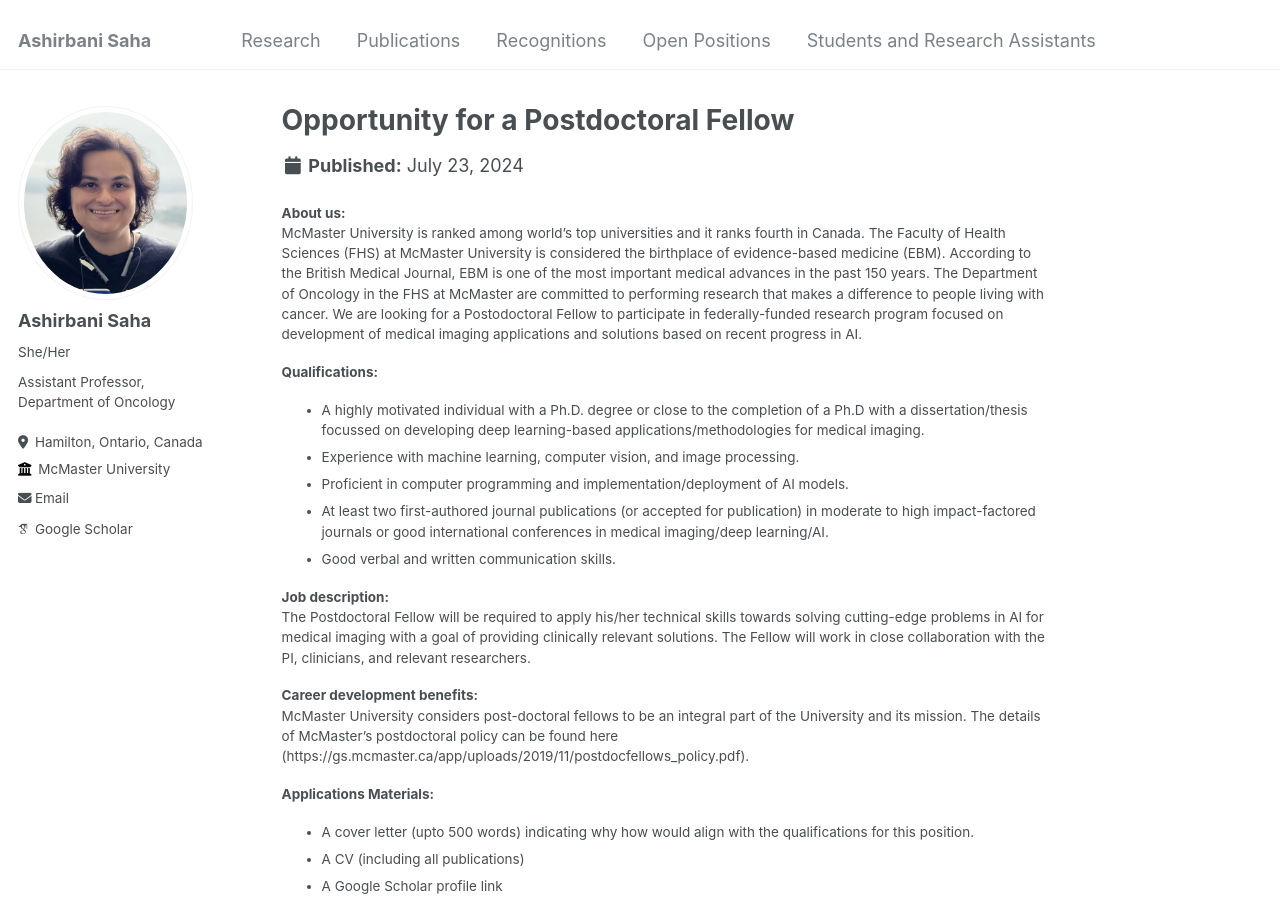
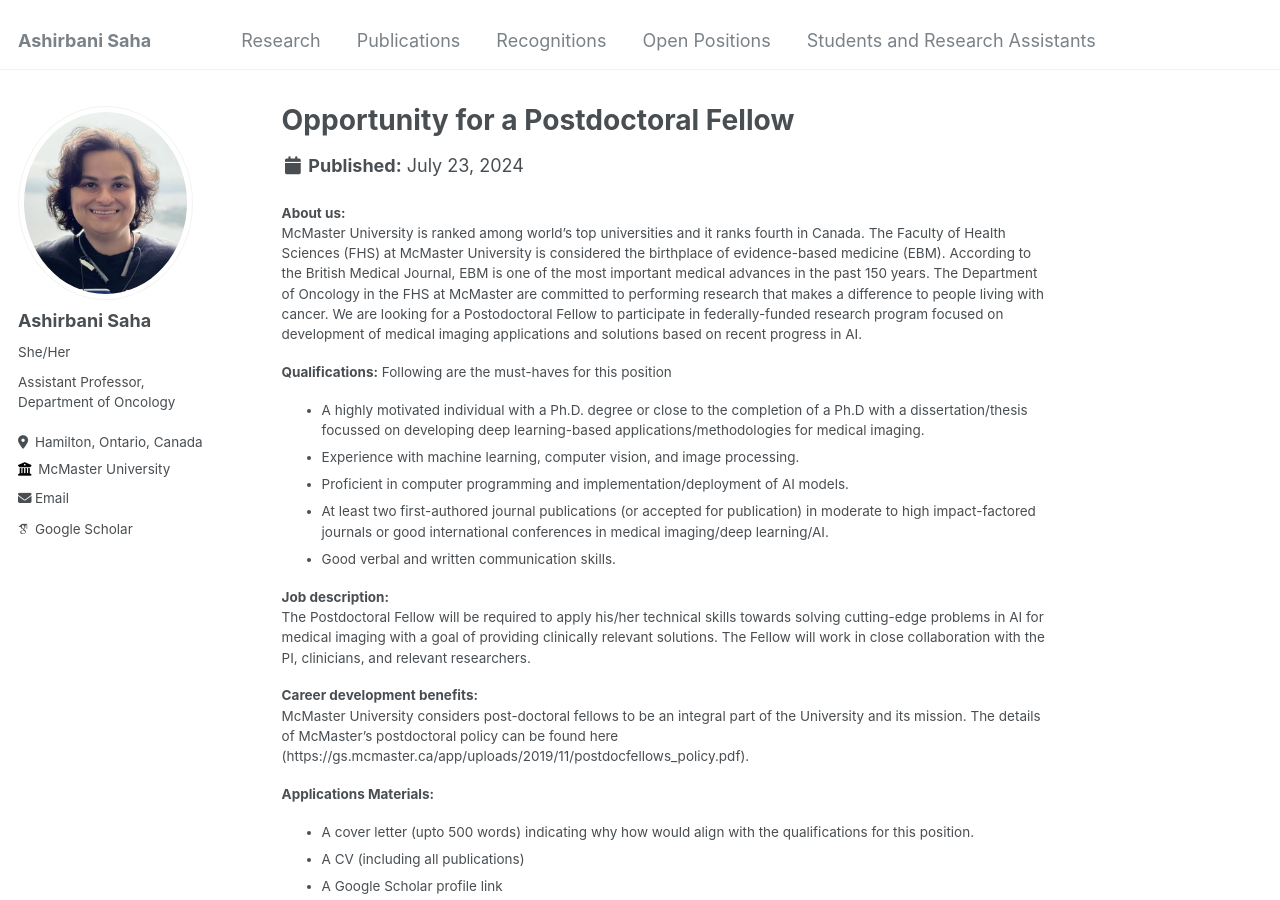
Before and after one commit to asrepo2019/ashirbanisaha, a Jekyll site: the page built from _openpositions/pos_pdoc_Jul-22-2024.md, in a window 1280 px wide and 900 px high. Built offline with Jekyll 4.4.1, drawn with Linux system fonts in a browser that asks for light colours; some web fonts are replaced.

Commit message:
Update pos_pdoc_Jul-22-2024.md

```diff
--- a/_openpositions/pos_pdoc_Jul-22-2024.md
+++ b/_openpositions/pos_pdoc_Jul-22-2024.md
@@ -7,6 +7,7 @@ We are looking for a Postodoctoral Fellow to participate in federally-funded res
 
 
 **Qualifications:**
+Following are the must-haves for this position
 * A highly motivated individual with a Ph.D. degree or close to the completion of a Ph.D with a dissertation/thesis focussed on developing deep learning-based applications/methodologies for medical imaging.
 * Experience with machine learning, computer vision, and image processing.
 * Proficient in computer programming and implementation/deployment of AI models.
```
